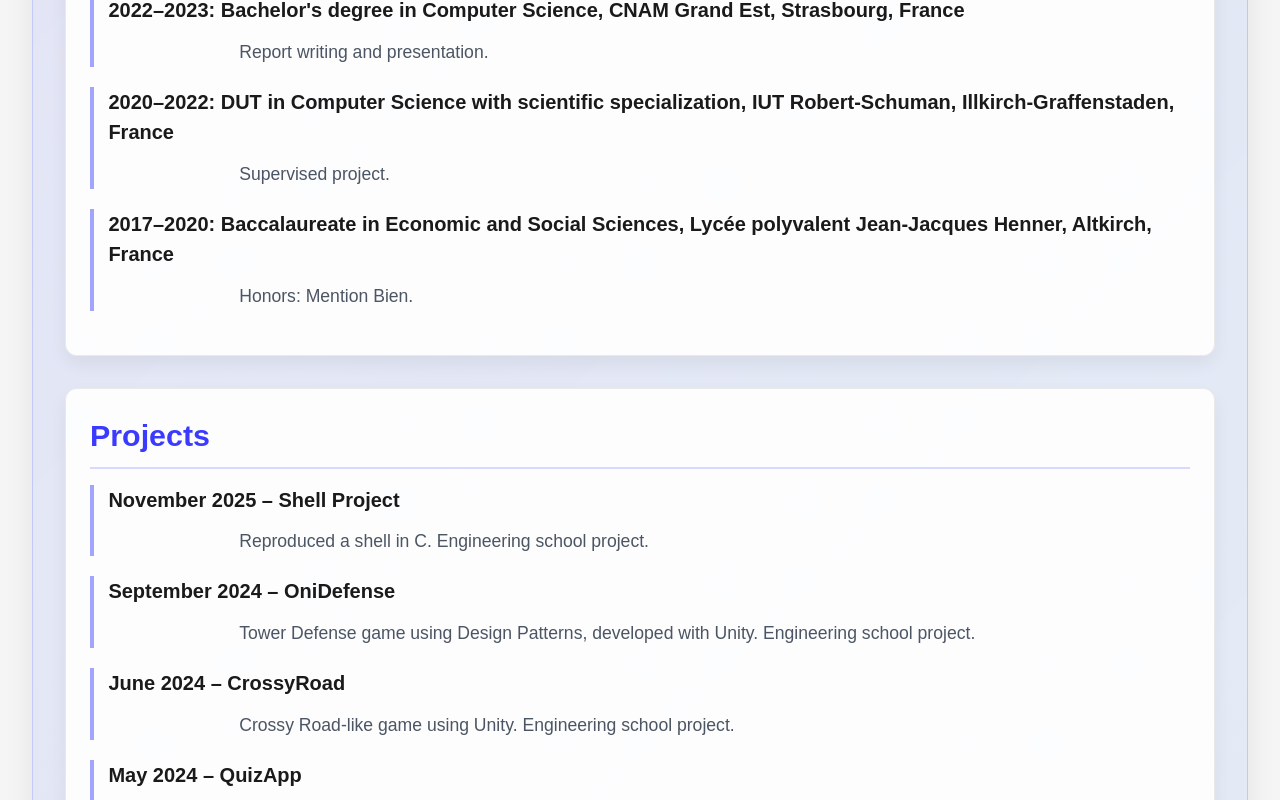
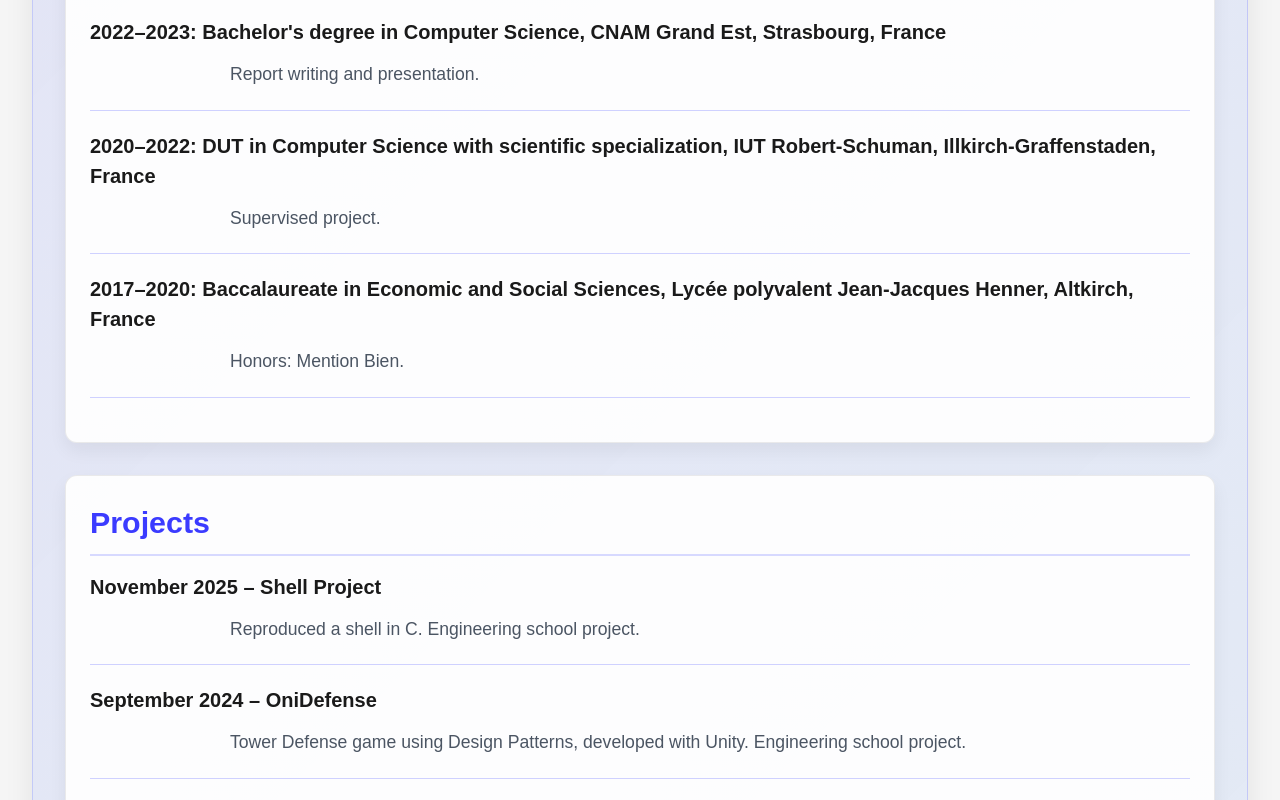
Before and after one commit to reaub1/portfolio, a React (Vite) app: page / in a window 1280 px wide. Shown: the part 1260-2060 px from the top of the page. Built offline with nearby package versions, Linux system fonts and the light colour scheme.

Commit message:
↗️ amélioration de la présentation

```diff
--- a/src/App.jsx
+++ b/src/App.jsx
@@ -1,3 +1,4 @@
+import { useEffect } from 'react'
 import './App.css'
 import Header from './components/Header'
 import About from './components/About'
@@ -5,6 +6,24 @@ import CV from './components/CV'
 import Footer from './components/Footer'
 
 function App() {
+  useEffect(() => {
+    const observer = new IntersectionObserver(
+      (entries) => {
+        entries.forEach((entry) => {
+          if (entry.isIntersecting) {
+            entry.target.classList.add('visible')
+          }
+        })
+      },
+      { threshold: 0.1 }
+    )
+
+    const sections = document.querySelectorAll('.fade-in')
+    sections.forEach((section) => observer.observe(section))
+
+    return () => observer.disconnect()
+  }, [])
+
   return (
     <div id="root">
       <Header />
--- a/src/components/About.jsx
+++ b/src/components/About.jsx
@@ -2,7 +2,7 @@ import './About.css';
 
 const About = () => {
     return (
-      <section className="about">
+      <section className="about fade-in">
         <h2>About me</h2>
         <p>I am a computer science engineering student with a strong passion for information systems.</p>
         <p>I completed 4 years of alternating work-study at Safran Landing Systems Molsheim, where I focused on improving alignment between business requirements and software development.</p>
--- a/src/components/CV.css
+++ b/src/components/CV.css
@@ -60,8 +60,8 @@
 
 .cv-item {
   margin-bottom: 1.25rem;
-  padding-left: 0.9rem;
-  border-left: 4px solid rgba(100, 108, 255, 0.6);
+  border-bottom: 1px solid rgba(100, 108, 255, 0.3);
+  padding-bottom: 0.5rem;
   transition: transform 0.25s ease, box-shadow 0.25s ease;
 }
 
--- a/src/components/CV.jsx
+++ b/src/components/CV.jsx
@@ -12,7 +12,7 @@ function CV() {
           <p>Nationality: CH - FR | Computer Science Student</p>
         </div>
 
-        <div className="cv-section">
+        <div className="cv-section fade-in">
           <h3>Education</h3>
           <div className="cv-item">
             <h4>2023–Present: Engineering degree in Computer Science, CNAM EI, Eckbolsheim, France</h4>
@@ -32,7 +32,7 @@ function CV() {
           </div>
         </div>
 
-        <div className="cv-section">
+        <div className="cv-section fade-in">
           <h3>Projects</h3>
           <div className="cv-item">
             <h4>November 2025 – Shell Project</h4>
@@ -76,7 +76,7 @@ function CV() {
           </div>
         </div>
 
-        <div className="cv-section">
+        <div className="cv-section fade-in">
           <h3>Skills</h3>
           <div className="cv-skills">
             <div>
@@ -102,7 +102,7 @@ function CV() {
           </div>
         </div>
 
-        <div className="cv-section">
+        <div className="cv-section fade-in">
           <h3>Professional Experience</h3>
           <div className="cv-item">
             <h4>September 2022–Present – Computer engineering apprentice, Safran Landing Systems, Molsheim, France</h4>
@@ -118,12 +118,12 @@ function CV() {
           </div>
         </div>
 
-        <div className="cv-section">
+        <div className="cv-section fade-in">
           <h3>Activities</h3>
           <p>Participated in "Nuit de l'Informatique" (2021, 2023, 2024, 2025), awarded a gold medal in a challenge. Participated in AWS GameDay – Frugality Fest (December 2024).</p>
         </div>
 
-        <div className="cv-section">
+        <div className="cv-section fade-in">
           <h3>Interests</h3>
           <div>
             <h4>Hobbies</h4>
--- a/src/components/Footer.jsx
+++ b/src/components/Footer.jsx
@@ -2,7 +2,7 @@ import './Footer.css';
 
 const Footer = () => {
     return (
-      <footer>
+      <footer className="fade-in">
         <p>Contact me at <a href="mailto:robin.bechlem@gmail.com">robin.bechlem@gmail.com</a></p>
         <div className="footer-links">
           <a
--- a/src/components/Header.jsx
+++ b/src/components/Header.jsx
@@ -1,7 +1,7 @@
 import './Header.css';
 const Header = () => {
     return (
-      <header>
+      <header className="fade-in">
         <h1>Welcome on my portfolio</h1>
         <p>I am Robin Bechlem, a junior software engineer.</p>
       </header>
--- a/src/index.css
+++ b/src/index.css
@@ -52,6 +52,18 @@ button:focus-visible {
   outline: 4px auto -webkit-focus-ring-color;
 }
 
+/* Scroll animations */
+.fade-in {
+  opacity: 0;
+  transform: translateY(30px);
+  transition: opacity 0.8s ease-out, transform 0.8s ease-out;
+}
+
+.fade-in.visible {
+  opacity: 1;
+  transform: translateY(0);
+}
+
 @media (prefers-color-scheme: light) {
   :root {
     color: #213547;
```
